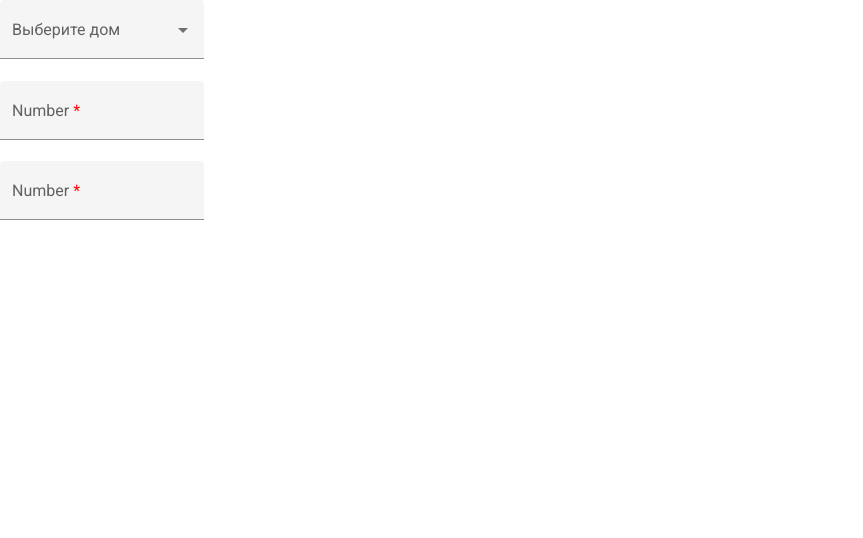
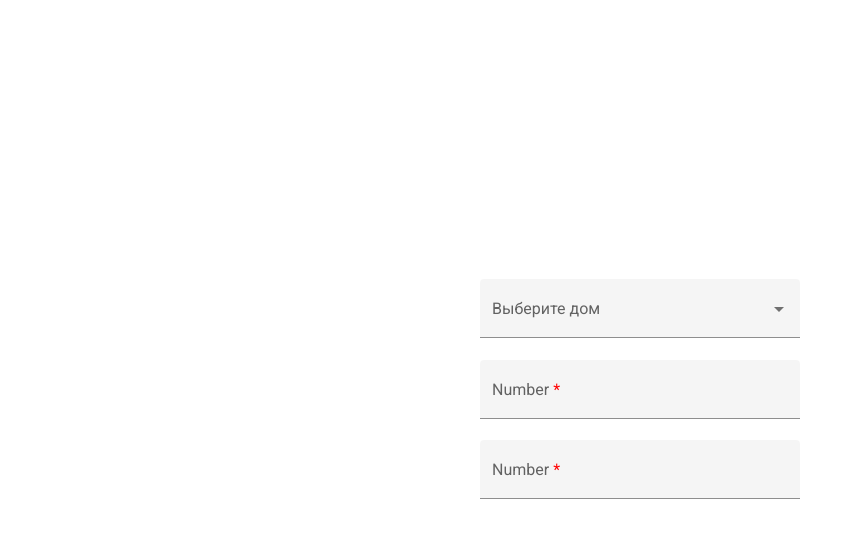
Before and after one commit to DSW-DWA/Angular-form, an Angular app: page / in a window 1280 px wide. Shown: the top 538 px of the page, without its empty margins (0-863 px from the left). Built offline with nearby package versions, Linux system fonts and the light colour scheme.

Commit message:
add style

```diff
--- a/src/app/app.component.scss
+++ b/src/app/app.component.scss
@@ -2,3 +2,9 @@
     color: red;
     content: " *";
 }
+form{
+    width: 320px;
+}
+mat-form-field{
+    width: 100%;
+}
--- a/src/styles.scss
+++ b/src/styles.scss
@@ -1,3 +1,8 @@
 @import "~@angular/material/prebuilt-themes/indigo-pink.css";
-html, body { height: 100%; }
+html, body {
+    height: 100%;
+    display: flex;
+    justify-content: center;
+    align-items: center;
+ }
 body { margin: 0; font-family: Roboto, "Helvetica Neue", sans-serif; }
```
